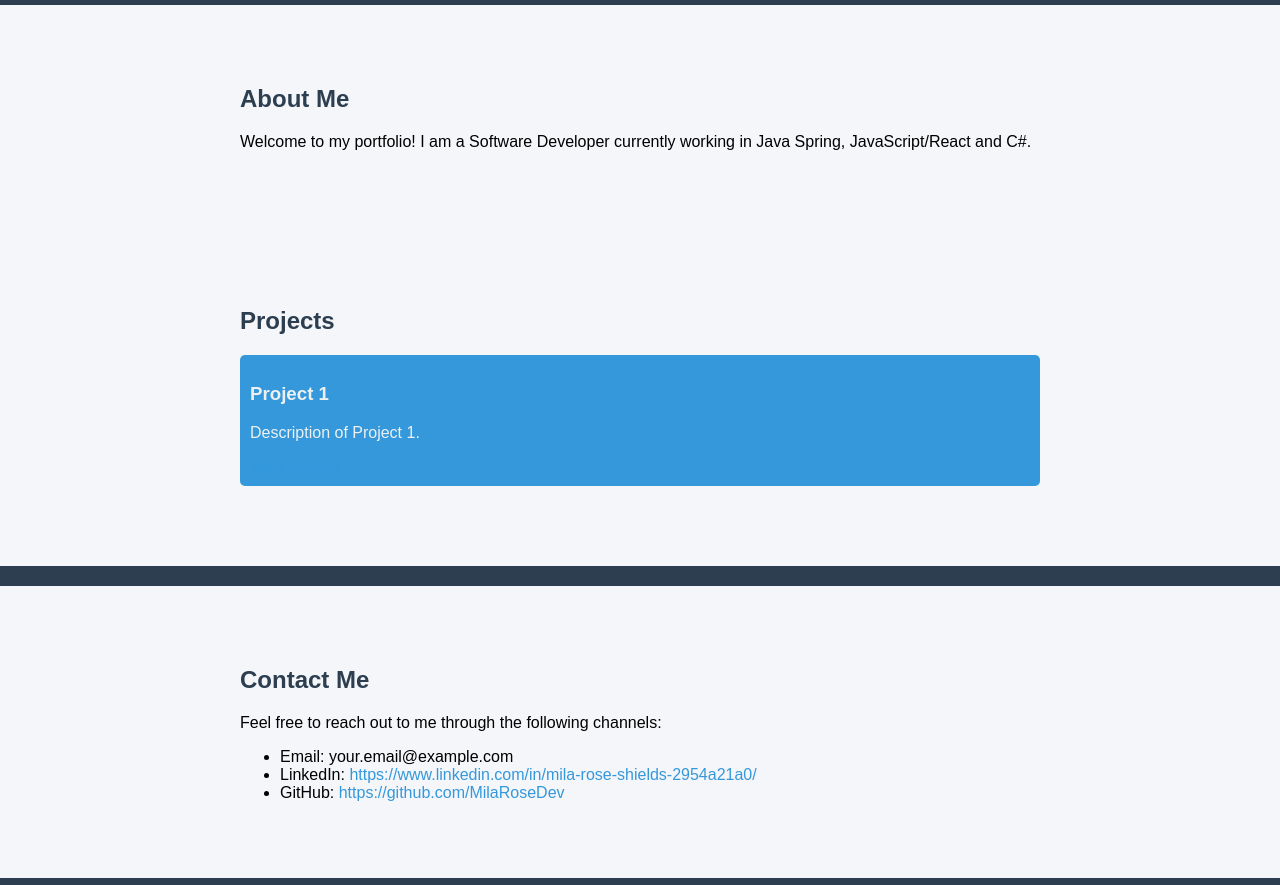
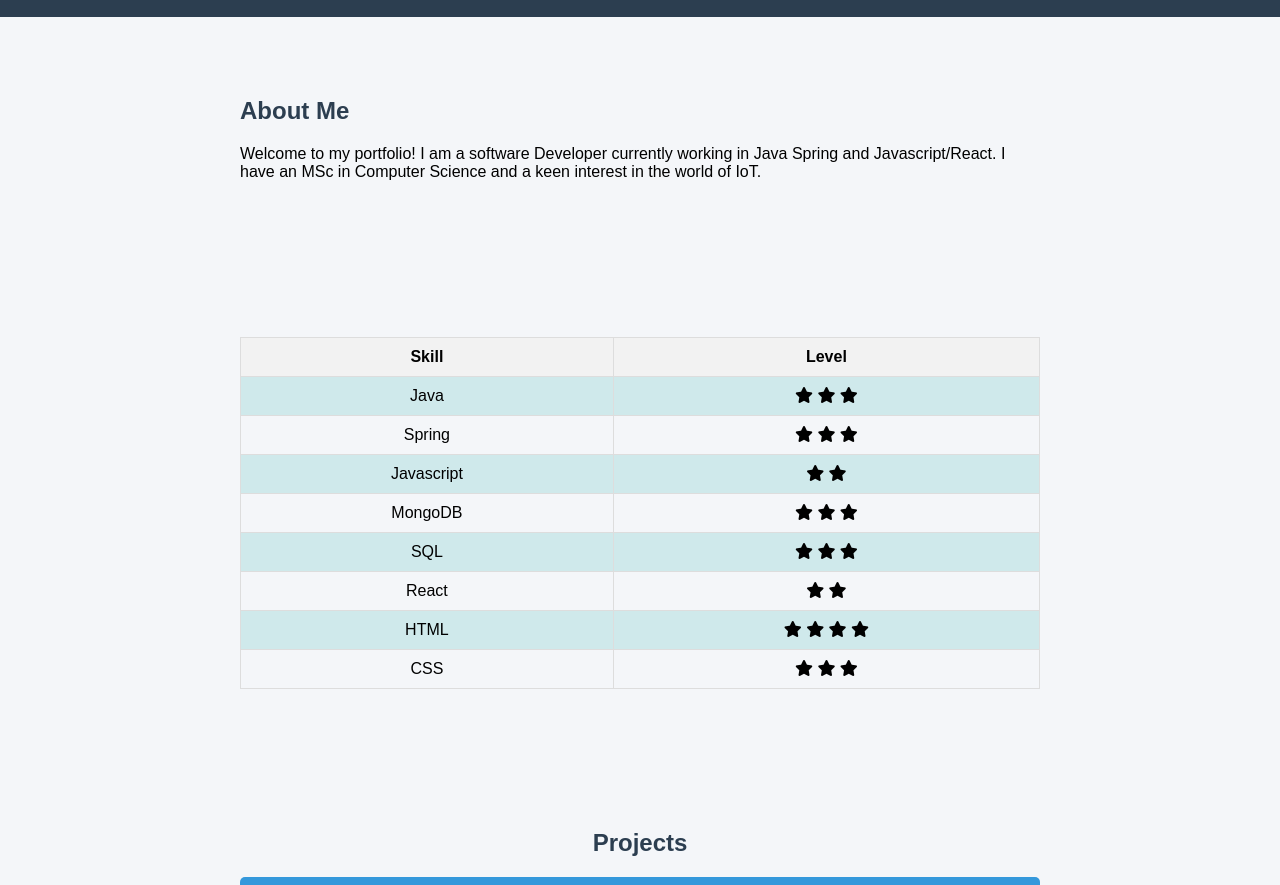
Before and after one commit to MilaRoseDev/milarosedev.github.io, a plain HTML site: page index.html in a window 1280 px wide. Shown: the part 162-1047 px from the top of the page. Drawn offline with Linux system fonts and the light colour scheme.

Commit message:
added table more project boxes, footer icons

```diff
--- a/index.html
+++ b/index.html
@@ -1,10 +1,10 @@
 <!DOCTYPE html>
 <html lang="en">
-
     <head>
         <meta charset="UTF-8">
         <meta name="viewport" content="width=device-width, initial-scale=1.0">
         <title>Mila Rose - Portfolio</title>
+        <link rel="stylesheet" href="https://cdnjs.cloudflare.com/ajax/libs/font-awesome/5.15.3/css/all.min.css" integrity="sha384-lKuw/59K8s3kpfG1GA1SxKkAX5TCWjQ8AchHTilzCOhF5fKOGTxgsUE3CJg1TIQ3" crossorigin="anonymous">
         <link rel="stylesheet" href="styles.css">
     </head>
 
@@ -20,20 +20,98 @@
         <div class="container">
             <h2>About Me</h2>
             <p>
-                Welcome to my portfolio! I am a Software Developer currently working in Java Spring, JavaScript/React and C#.
+                Welcome to my portfolio! I am a software Developer currently working in Java Spring and Javascript/React.
+                I have an MSc in Computer Science and a keen interest in the world of IoT.
             </p>
+        </div>
+    </section>
+
+    <section id="skills">
+        <div class="container">
+            <table>
+                <tr>
+                  <th>Skill</th>
+                  <th>Level</th>
+                </tr>
+                <tr>
+                  <td>Java</td>
+                  <td><i class="fas fa-star"></i>
+                      <i class="fas fa-star"></i>
+                      <i class="fas fa-star"></i></td>
+                </tr>
+                <tr>
+                  <td>Spring</td>
+                  <td><i class="fas fa-star"></i>
+                    <i class="fas fa-star"></i>
+                    <i class="fas fa-star"></i></td>
+                </tr>
+                <tr>
+                    <td>Javascript</td>
+                    <td><i class="fas fa-star"></i>
+                        <i class="fas fa-star"></i>
+                        </td>
+                  </tr>
+                  <tr>
+                    <td>MongoDB</td>
+                    <td><i class="fas fa-star"></i>
+                        <i class="fas fa-star"></i>
+                        <i class="fas fa-star"></i></td>
+                  </tr>
+                  <tr>
+                    <td>SQL</td>
+                    <td><i class="fas fa-star"></i>
+                        <i class="fas fa-star"></i>
+                        <i class="fas fa-star"></i></td>
+                  </tr>
+                  <tr>
+                    <td>React</td>
+                    <td><i class="fas fa-star"></i>
+                        <i class="fas fa-star"></i>
+                        </td>
+                  </tr>
+                  <tr>
+                    <td>HTML</td>
+                    <td><i class="fas fa-star"></i>
+                        <i class="fas fa-star"></i>
+                        <i class="fas fa-star"></i>
+                        <i class="fas fa-star"></i></td>
+                  </tr>
+                  <tr>
+                    <td>CSS</td>
+                    <td><i class="fas fa-star"></i>
+                        <i class="fas fa-star"></i>
+                        <i class="fas fa-star"></i></td>
+                  </tr>
+              </table>
         </div>
     </section>
 
     <section id="projects">
         <div class="container">
             <h2>Projects</h2>
+                 <!-- Project 1 -->
         <div class="project" onclick="showProjectModal('Project 1', 'Description of Project 1.')">
-                <h3>Project 1</h3>
+            <h3>Autoboxing Banking System: Java</h3>
             <p>Description of Project 1.</p>
-                <a href="#" target="_blank">View Project</a>
+            <a href="https://github.com/MilaRoseDev/BankingSystem/tree/main" target="_blank">View Project</a>
         </div>
-            <!-- Add more projects with onclick events as needed -->
+
+        <!-- Project 2 -->
+        <div class="project" onclick="showProjectModal('Project 2', 'Description of Project 2.')">
+            <h3>Project 2</h3>
+            <p>Description of Project 2.</p>
+            <a href="https://github.com/MilaRoseDev/SecondProject/tree/main" target="_blank">View Project</a>
+        </div>
+
+        <!-- Project 3 -->
+        <div class="project" onclick="showProjectModal('Project 3', 'Description of Project 3.')">
+            <h3>Project 3</h3>
+            <p>Description of Project 3.</p>
+            <a href="https://github.com/MilaRoseDev/ThirdProject/tree/main" target="_blank">View Project</a>
+        </div>
+
+        <!-- Add more projects as needed -->
+
     </div>
     </section>
 
@@ -46,33 +124,21 @@
     </div>
 
     <footer>
-        <!-- ... (existing footer content) ... -->
-    </footer>
-
-    <script src="main.js"></script>
-</body>
-
-</html>
-
-    <section id="contact">
         <div class="container">
+            <p>&copy; 2024 Mila Rose. All rights reserved.</p>
             <h2>Contact Me</h2>
             <p>Feel free to reach out to me through the following channels:</p>
             <ul>
-                <li>Email: your.email@example.com</li>
-                <li>LinkedIn: <a href="#" target="_blank">https://www.linkedin.com/in/mila-rose-shields-2954a21a0/</a></li>
-                <li>GitHub: <a href="#" target="_blank">https://github.com/MilaRoseDev</a></li>
+                <li><i class="far fa-envelope"></i> Email: <a href="mailto:milarose.dev@gmail.com">milarose.dev@gmail.com</a></li>
+                <li><i class="fab fa-linkedin"></i> LinkedIn: <a href="https://www.linkedin.com/in/mila-rose-shields-2954a21a0/" target="_blank">LinkedIn</a></li>
+                <li><i class="fab fa-github"></i> GitHub: <a href="https://github.com/MilaRoseDev" target="_blank">GitHub</a></li>
             </ul>
         </div>
-    </section>
-
-    <footer>
-        <div class="container">
-            <p>&copy; 2024 Your Name. All rights reserved.</p>
         </div>
     </footer>
 
     <script src="main.js"></script>
+    <script src="https://kit.fontawesome.com/f41f0eecda.js" crossorigin="anonymous"></script>
 </body>
 
 </html>
--- a/styles.css
+++ b/styles.css
@@ -15,11 +15,18 @@ body {
 header {
     background-color: #2c3e50; /* Dark blue-gray header */
     color: #ecf0f1; /* Light gray text */
+    text-align: center; /* Center the text horizontally */
     padding: 20px 0;
 }
 
+
 header h1 {
     margin: 0;
+    font-size: 36px;
+}
+
+header p {
+    font-size: 18px;
 }
 
 section {
@@ -28,6 +35,11 @@ section {
 
 h2 {
     color: #2c3e50; /* Dark blue-gray heading color */
+}
+
+
+#projects {
+    text-align: center; /* Center the text horizontally within the section */
 }
 
 .project {
@@ -45,7 +57,7 @@ h2 {
 }
 
 a {
-    color: #3498db; /* Royal blue link color */
+    color: #ffffff; /* Royal blue link color */
     text-decoration: none;
 }
 
@@ -59,6 +71,32 @@ footer {
     text-align: center;
     padding: 10px 0;
 }
+
+/* Add some margin and padding to create space between items */
+footer ul {
+    list-style-type: none;
+    padding: 0;
+    display: flex;
+    flex-direction: column;
+    align-items: center; /* Center items horizontally */
+    justify-content: center; /* Center items vertically */
+    height: 100%; /* Ensure the container takes full height for vertical centering */
+}
+
+footer li {
+    margin-bottom: 10px; /* Adjust the margin as needed for spacing between items */
+}
+
+/* Style the icon and text separately */
+footer li i {
+    margin-right: 10px; /* Adjust the margin between the icon and text */
+}
+
+footer a {
+    text-decoration: none; /* Remove underlines from the links */
+    color: #3498db; /* Set the text color for links */
+}
+
 
 /* Modal styles */
 .modal {
@@ -92,3 +130,28 @@ footer {
 .close:hover {
     color: #34495e; /* Slightly darker blue-gray on hover */
 }
+
+tr:nth-child(even) {
+    background-color: rgba(150, 212, 212, 0.4);
+  }
+
+
+
+  #skills {
+    text-align: center; /* Center text horizontally within the section */
+}
+
+table {
+    width: 100%; /* Make the table take up the full width of its container */
+    margin-top: 20px; /* Add margin at the top for spacing */
+    border-collapse: collapse; /* Collapse borders between cells */
+}
+
+th, td {
+    padding: 10px; /* Add padding to cells for better spacing */
+    border: 1px solid #ddd; /* Add a border to cells */
+}
+
+th {
+    background-color: #f2f2f2; /* Set a background color for header cells */
+}
```
Lines whose indentation alone changed are shown as unchanged.
